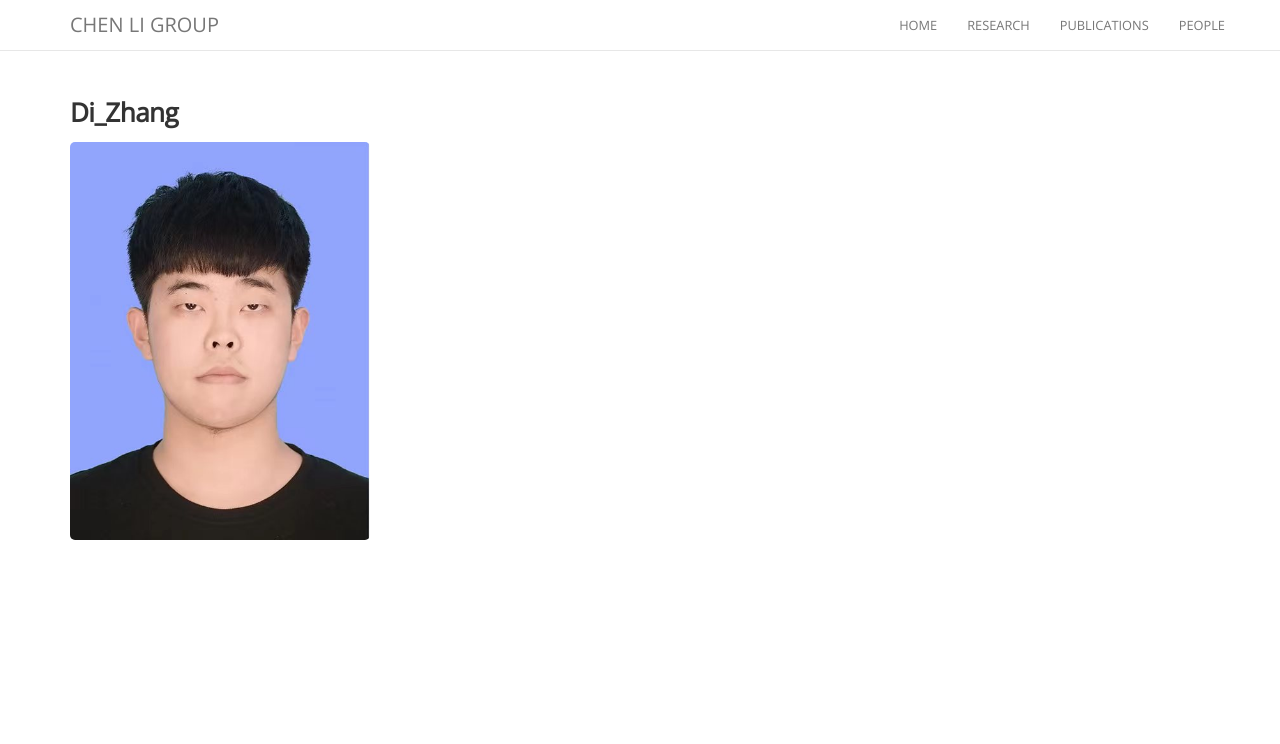
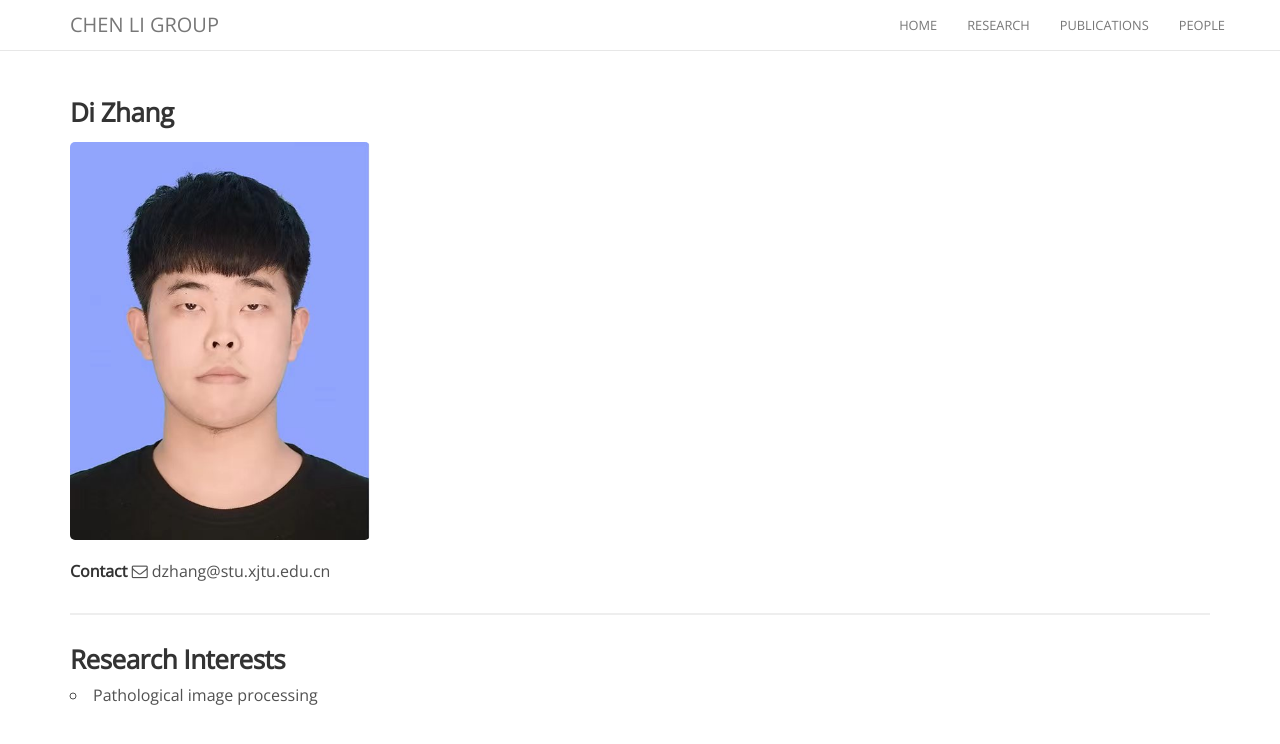
Before and after one commit to chenligroup/chenligroup.github.io, a Jekyll site: the page built from _people/Di_Zhang.md, in a window 1280 px wide. Shown: the top 744 px of the page. Built offline with Jekyll 4.4.1, drawn with Linux system fonts in a browser that asks for light colours; nearby versions of some CDN libraries; comment, search, counter and statistics services are not loaded.

Commit message:
update Shiyao Hu and Di Zhang

```diff
--- a/_people/Di_Zhang.md
+++ b/_people/Di_Zhang.md
@@ -1,8 +1,16 @@
 ---
-name: Di_Zhang
+name: Di Zhang
 position: phd # prof|ap|postdoc|phd|grad|alumni
 avatar: Di_Zhang.jpg
 joined: 2023
 ---
 
 <img width="300" src="{{site.baseurl}}/images/people/{{page.avatar}}" data-action="zoom">
+
+**Contact**
+<i class="fa fa-envelope-o"></i> dzhang@stu.xjtu.edu.cn<br>
+
+<hr>
+
+### Research Interests
+- Pathological image processing
```
Also changed, not shown: _people/Shiyao_Hu.md (+2 -2 lines).
